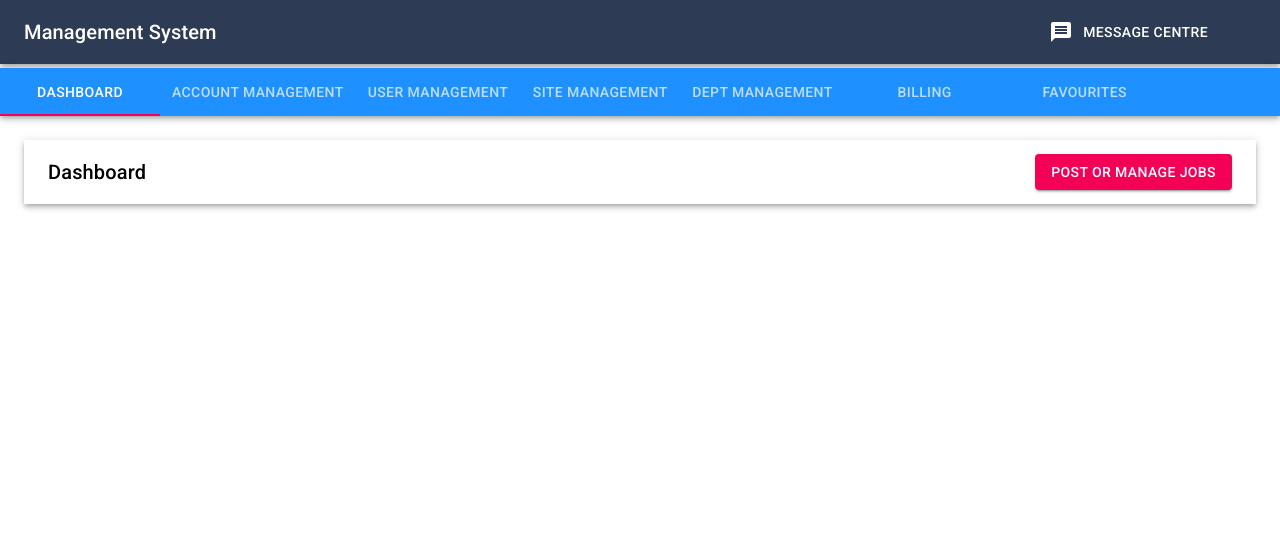
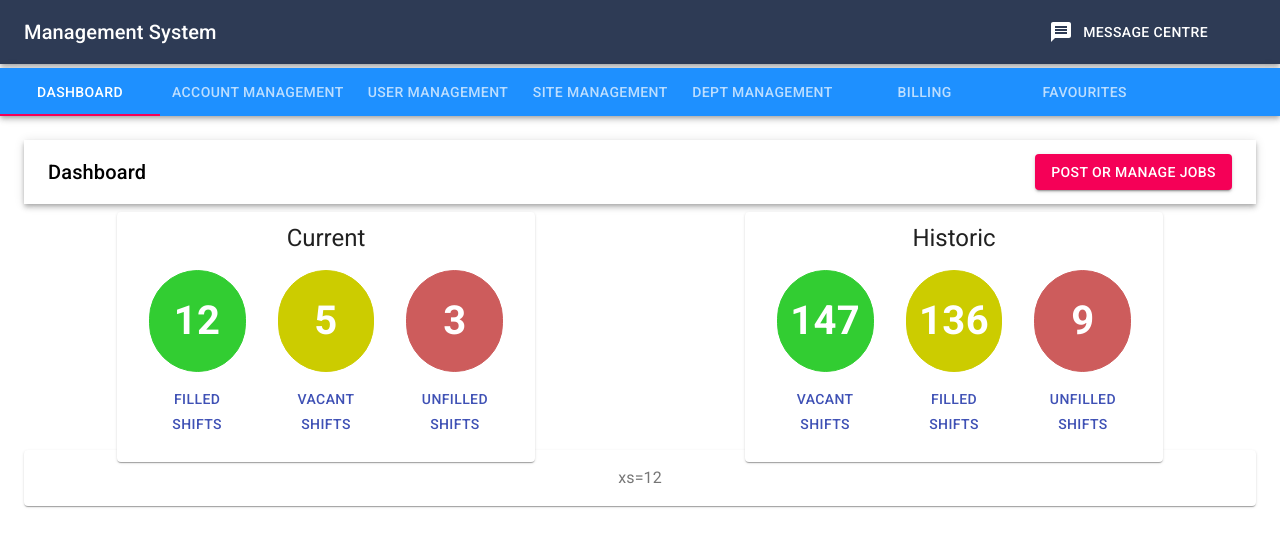
Before and after one commit to Hamza91able/Employee-Dashboard, a React (Create React App) app: page / in a window 1280 px wide. Shown: the top 546 px of the page. Built offline with nearby package versions, Linux system fonts and the light colour scheme.

Commit message:
Added Current and Historic Stats in Dashboard

```diff
--- a/src/screens/Dashboard.js
+++ b/src/screens/Dashboard.js
@@ -4,6 +4,11 @@ import AppBar from '@material-ui/core/AppBar';
 import Toolbar from '@material-ui/core/Toolbar';
 import Typography from '@material-ui/core/Typography';
 import Button from '@material-ui/core/Button';
+import Card from '@material-ui/core/Card';
+import CardContent from '@material-ui/core/CardContent';
+import Grid from '@material-ui/core/Grid';
+import Paper from '@material-ui/core/Paper';
+
 
 const styles = theme => ({
     root: {
@@ -20,16 +25,140 @@ const styles = theme => ({
     },
     toolbar: {
         color: 'black'
-    }
+    },
+    grid: {
+        marginTop: 20,
+        width: "unset",
+        flexShrink: 0,
+    },
+    card: {
+        minWidth: 200,
+        height: 250
+    },
+    roundCircle: {
+        border: '0.1em solid #32CD32',
+        borderRadius: 60,
+        height: 100,
+        width: 100,
+        textAlign: 'center',
+        background: '#32CD32',
+        marginLeft: theme.spacing(2),
+        marginRight: theme.spacing(2),
+    },
+    r2: {
+        marginTop: theme.spacing(2.5),
+        fontSize: 40,
+        fontWeight: 'bold',
+        fontFamily: 'sans - serif',
+        color: 'white',
+    },
+    rowC: {
+        display: 'flex',
+        flexDirection: 'row',
+    },
+    heading: {
+        textAlign: 'center',
+        marginTop: 10,
+    },
+    paper: {
+        padding: theme.spacing(2),
+        textAlign: 'center',
+        color: theme.palette.text.secondary,
+    },
 });
 
 class Dashboard extends React.Component {
+
+    renderCurrent = () => {
+        const { classes } = this.props;
+
+        return (
+            <React.Fragment>
+                <Grid container xs={12} sm={8} className={classes.grid}>
+                    <Card className={classes.card}>
+                        <Typography className={classes.heading} variant="h5" component="h2">
+                            Current
+                        </Typography>
+                        <CardContent className={classes.rowC}>
+                            <Typography className={classes.roundCircle}>
+                                <Typography className={classes.r2}>
+                                    12
+                                </Typography>
+                                <Button color='primary' style={{ marginTop: 30 }}>
+                                    Filled Shifts
+                                </Button>
+                            </Typography>
+                            <Typography className={classes.roundCircle} style={{ border: '0.1em solid #CCCC00', background: '#CCCC00' }}>
+                                <Typography className={classes.r2}>
+                                    5
+                                </Typography>
+                                <Button color='primary' style={{ marginTop: 30 }}>
+                                    Vacant Shifts
+                                </Button>
+                            </Typography>
+                            <Typography className={classes.roundCircle} style={{ border: '0.1em solid #CD5C5C', background: '#CD5C5C' }}>
+                                <Typography className={classes.r2}>
+                                    3
+                                </Typography>
+                                <Button color='primary' style={{ marginTop: 30 }}>
+                                    Unfilled Shifts
+                                </Button>
+                            </Typography>
+                        </CardContent>
+                    </Card>
+                </Grid>
+            </React.Fragment>
+        )
+    }
+
+    renderHistoric = () => {
+        const { classes } = this.props;
+
+        return (
+            <React.Fragment>
+                <Grid container xs={12} sm={8} className={classes.grid}>
+                    <Card className={classes.card}>
+                        <Typography className={classes.heading} variant="h5" component="h2">
+                            Historic
+                        </Typography>
+                        <CardContent className={classes.rowC}>
+                            <Typography className={classes.roundCircle}>
+                                <Typography className={classes.r2}>
+                                    147
+                                </Typography>
+                                <Button color='primary' style={{ marginTop: 30 }}>
+                                    Vacant Shifts
+                                </Button>
+                            </Typography>
+                            <Typography className={classes.roundCircle} style={{ border: '0.1em solid #CCCC00', background: '#CCCC00' }}>
+                                <Typography className={classes.r2}>
+                                    136
+                                </Typography>
+                                <Button color='primary' style={{ marginTop: 30 }}>
+                                    Filled Shifts
+                                </Button>
+                            </Typography>
+                            <Typography className={classes.roundCircle} style={{ border: '0.1em solid #CD5C5C', background: '#CD5C5C' }}>
+                                <Typography className={classes.r2}>
+                                    9
+                                </Typography>
+                                <Button color='primary' style={{ marginTop: 30 }}>
+                                    Unfilled Shifts
+                                </Button>
+                            </Typography>
+                        </CardContent>
+                    </Card>
+                </Grid>
+            </React.Fragment>
+        )
+    }
 
     render() {
         const { classes } = this.props;
 
         return (
             <div className={classes.root}>
+
                 <AppBar position="static" className={classes.appBar}>
                     <Toolbar className={classes.toolbar}>
                         <Typography variant="h6" className={classes.title}>
@@ -38,6 +167,20 @@ class Dashboard extends React.Component {
                         <Button color="secondary" variant="contained">Post or manage jobs</Button>
                     </Toolbar>
                 </AppBar>
+
+                <Grid container spacing={3}>
+                    <Grid container justify="center" xs={12} sm={6}>
+                        {this.renderCurrent()}
+                    </Grid>
+                    <Grid container justify="center" xs={12} sm={6}>
+                        {this.renderHistoric()}
+                    </Grid>
+                </Grid>
+
+                <Grid item xs={12}>
+                    <Paper className={classes.paper}>xs=12</Paper>
+                </Grid>
+
             </div>
         );
     }
```
